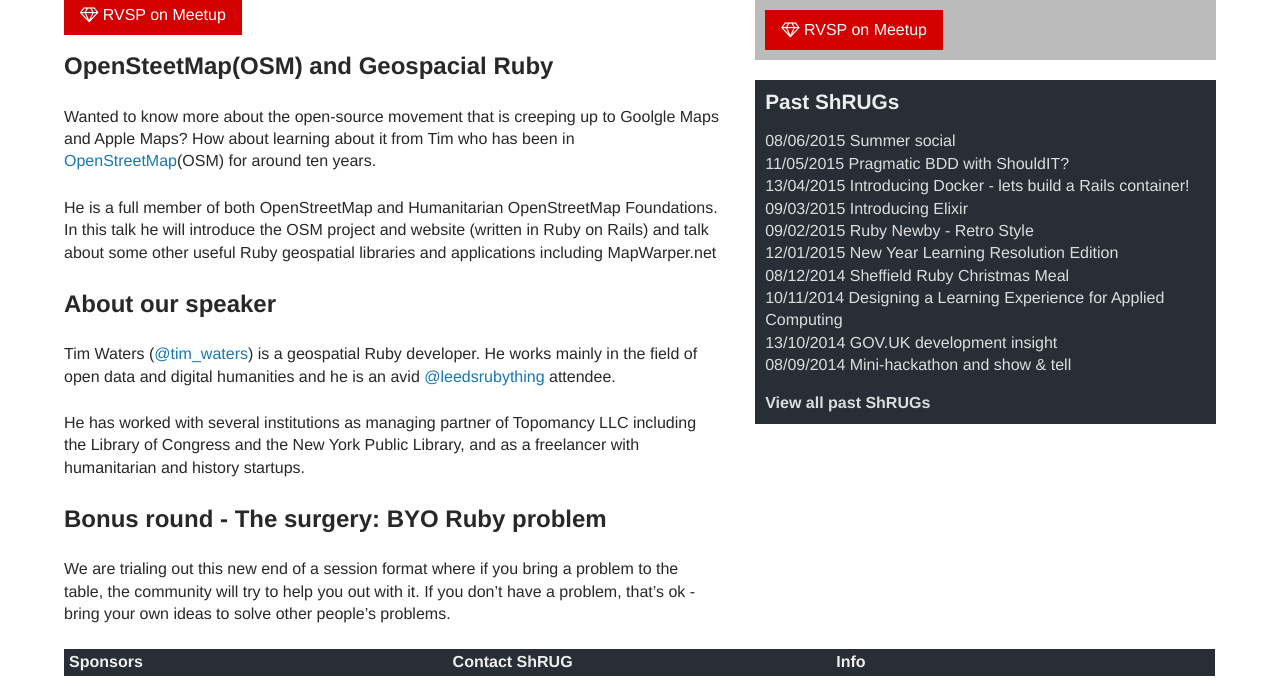
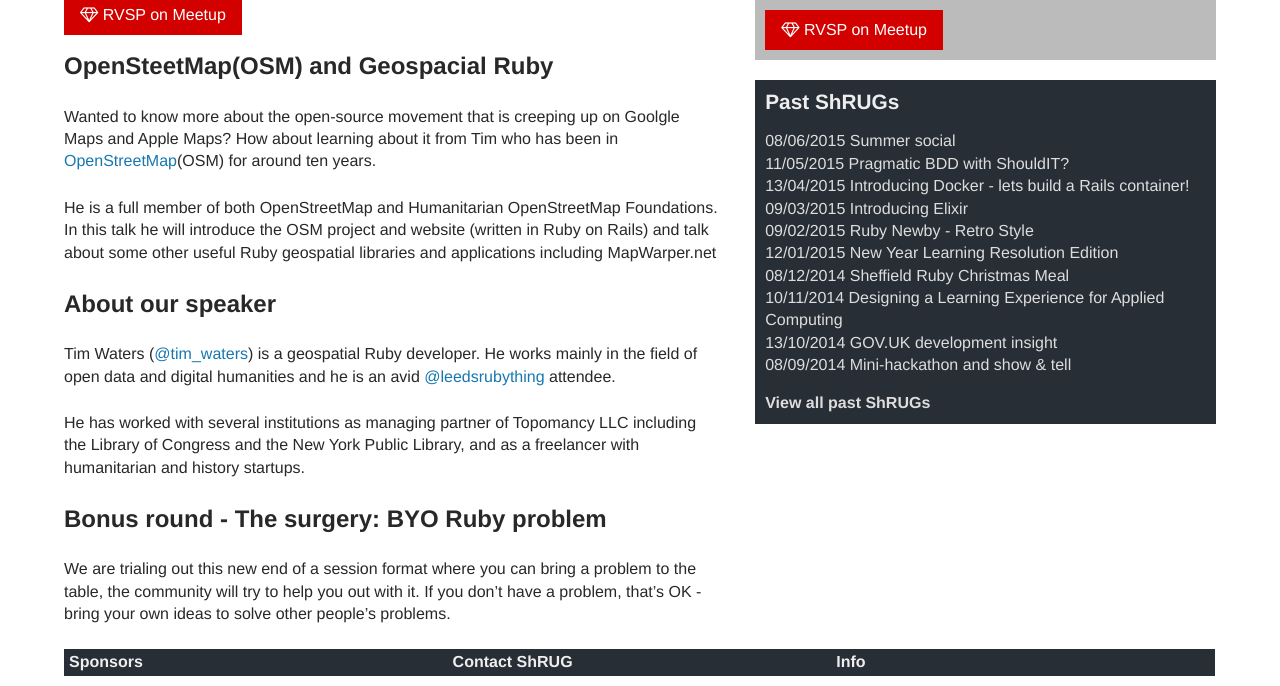
Before and after one commit to shruggers/shruggers.github.com, a Jekyll site: the page built from _posts/2015-07-13-shrug-68.markdown, in a window 1280 px wide. Shown: the part 345-1031 px from the top of the page. Built offline with Jekyll 4.4.1, drawn with Linux system fonts in a browser that asks for light colours; nearby versions of some CDN libraries.

Commit message:
:pencil: feedback

```diff
--- a/_posts/2015-07-13-shrug-68.markdown
+++ b/_posts/2015-07-13-shrug-68.markdown
@@ -9,7 +9,7 @@
 
 ### OpenSteetMap(OSM) and Geospacial Ruby
 
-Wanted to know more about the open-source movement that is creeping up to Goolgle Maps and Apple Maps? How about learning about it from Tim who has been in [OpenStreetMap](http://www.openstreetmap.org/)(OSM) for around ten years.
+Wanted to know more about the open-source movement that is creeping up on Goolgle Maps and Apple Maps? How about learning about it from Tim who has been in [OpenStreetMap](http://www.openstreetmap.org/)(OSM) for around ten years.
 
 He is a full member of both OpenStreetMap and Humanitarian OpenStreetMap Foundations. In this talk he will introduce the OSM project and website (written in Ruby on Rails) and talk about some other useful Ruby geospatial libraries and applications including MapWarper.net
 
@@ -21,4 +21,4 @@
 
 ### Bonus round - The surgery: BYO Ruby problem
 
-We are trialing out this new end of a session format where if you bring a problem to the table, the community will try to help you out with it. If you don't have a problem, that's ok - bring your own ideas to solve other people's problems.
+We are trialing out this new end of a session format where you can bring a problem to the table, the community will try to help you out with it. If you don't have a problem, that's OK - bring your own ideas to solve other people's problems.
```
